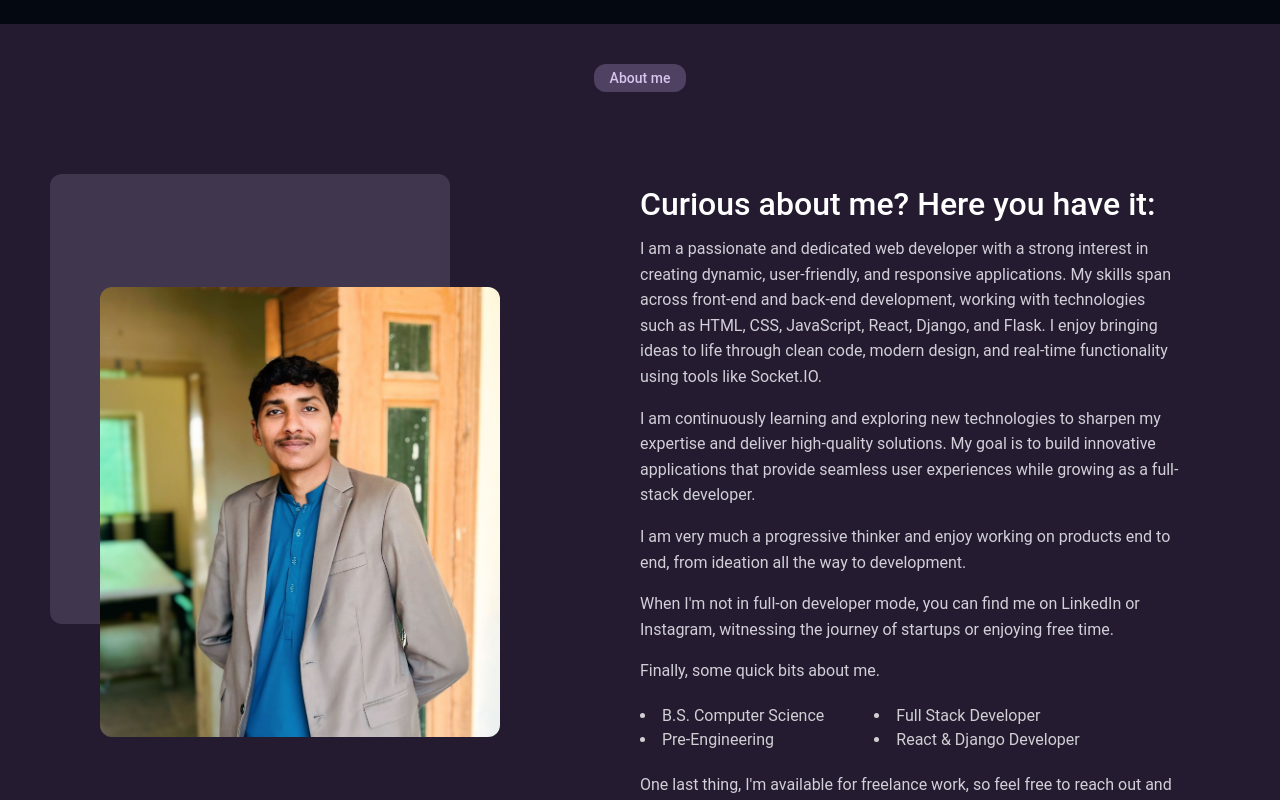
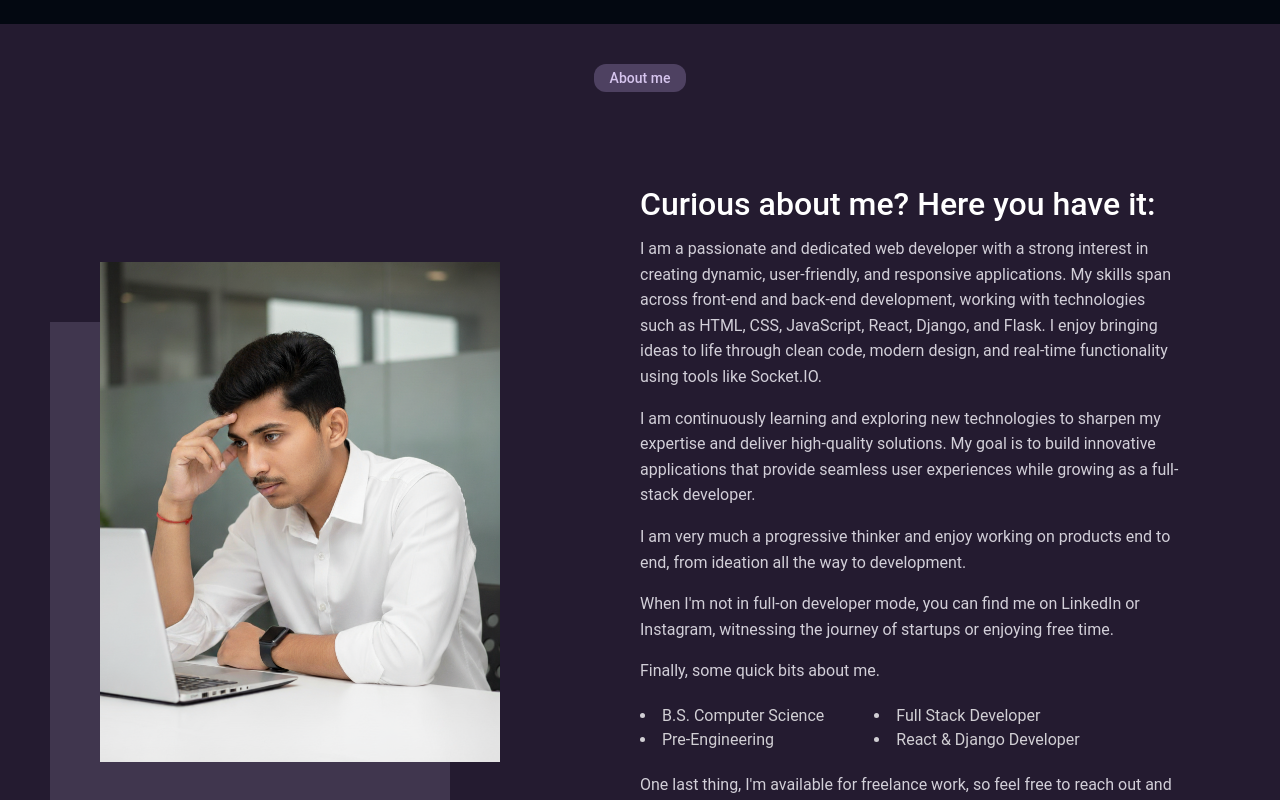
Before and after one commit to ZainNazeer30/my-portfolio, a React (Create React App) app: page / in a window 1280 px wide. Shown: the part 600-1400 px from the top of the page. Built offline with nearby package versions, Linux system fonts and the light colour scheme.

Commit message:
minnor changes

```diff
--- a/src/components/About.jsx
+++ b/src/components/About.jsx
@@ -1,5 +1,5 @@
 import React from "react";
-import aboutPic from "../assets/zain-pic.jpg";
+import aboutPic from "../assets/about.png";
 import "../styles/About.css"
 
 function About() {
--- a/src/styles/About.css
+++ b/src/styles/About.css
@@ -3,14 +3,12 @@
   padding: 40px;
 }
 
-/* ====== Desktop Layout ====== */
 .main-about {
   display: flex;
   justify-content: space-between;
   align-items: center;
   line-height: 1.5rem;
   padding: 60px;
-  flex-wrap: wrap; /* in case width shrinks */
 }
 
 #about h1 {
@@ -24,7 +22,6 @@
   width: fit-content;
 }
 
-/* ====== Left Side (Image) ====== */
 .left-side-profile {
   position: relative;
   display: inline-block;
@@ -32,27 +29,24 @@
 
 .left-side-profile-bg {
   position: absolute;
-  bottom: 120px;
+  top: 60px;
   right: 50px;
   width: 400px;
-  height: 450px;
+  height: 500px;
   background-color: #40364e;
   border: 8px solid transparent;
   z-index: 0;
-  border-radius: 12px;
 }
 
 .left-side-profile img {
   position: relative;
   max-width: 400px;
   width: 100%;
-  height: auto;
+  height: 500px;
   object-fit: cover;
   z-index: 1;
-  border-radius: 12px;
 }
 
-/* ====== Right Side (Text) ====== */
 .right-side-content {
   width: 50%;
 }
@@ -71,7 +65,6 @@
   color: #d2cfd8;
 }
 
-/* ====== About Info ====== */
 .about-me {
   display: flex;
   margin: 20px 0;
@@ -87,7 +80,6 @@
   padding-left: 30px;
 }
 
-/* ====== 📱 Mobile Responsive ====== */
 @media (max-width: 576px) {
   .main-about {
     flex-direction: column;
@@ -101,7 +93,7 @@
   }
 
   .left-side-profile-bg {
-    display: none; /* hide background shape for clean mobile look */
+    display: none;
   }
 
   .left-side-profile img {
--- a/src/styles/Hero.css
+++ b/src/styles/Hero.css
@@ -131,4 +131,7 @@
     width: 200px;
     height: 240px;
   }
+  .profile-bg {
+    display: none;
+  }
 }
```
Also changed, not shown: src/assets/about.png (added), src/assets/zain-pic.jpg (deleted).
